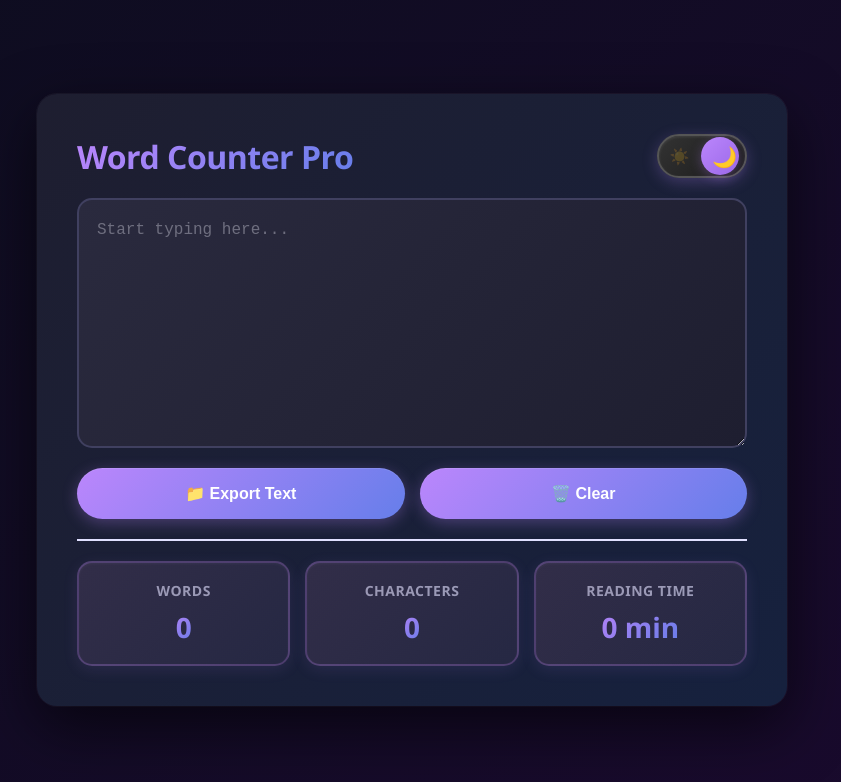
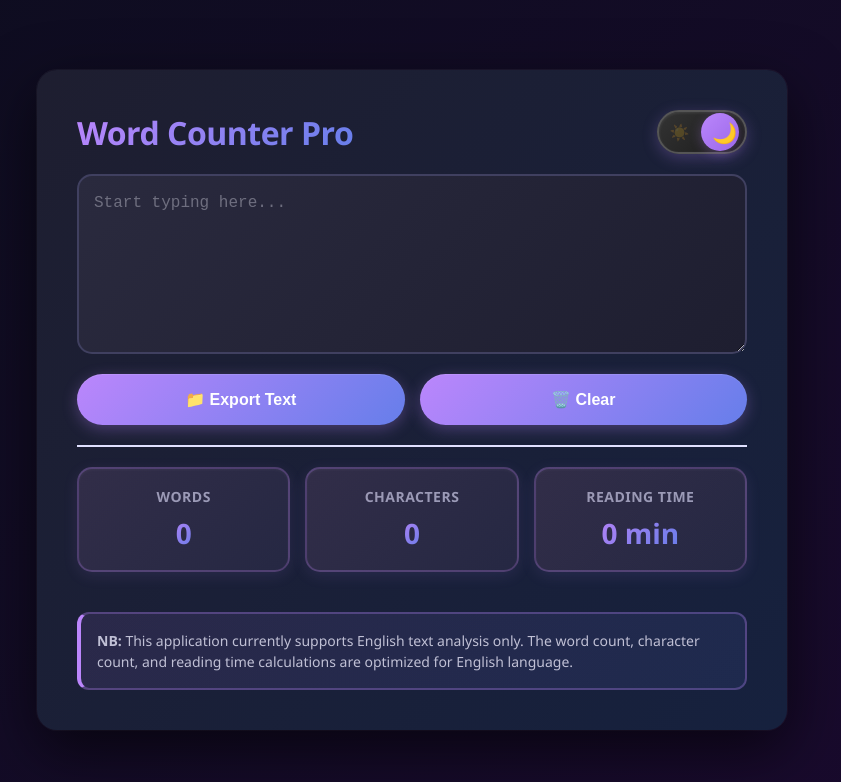
Before and after one commit to safayettahsin/Word-Counter-Pro, a plain HTML site: page index.html in a window 1280 px wide. Both pictures are taken after a click on the element "Toggle Dark Mode". Shown: the whole page, without its empty margins (228-1069 px from the left). Drawn offline with Linux system fonts and the light colour scheme.

Commit message:
Add note section to inform users about English text analysis support

```diff
--- a/index.html
+++ b/index.html
@@ -29,6 +29,10 @@
       <div class="stat"><span class="label">Characters</span><span id="char-count" class="value">0</span></div>
       <div class="stat"><span class="label">Reading Time</span><span id="reading-time" class="value">0 min</span></div>
     </div>
+
+    <div class="note-section">
+      <p class="note-text"><strong>NB:</strong> This application currently supports English text analysis only. The word count, character count, and reading time calculations are optimized for English language.</p>
+    </div>
   </div>
 
   <script src="script.js"></script>
--- a/script.js
+++ b/script.js
@@ -7,7 +7,8 @@ const darkModeToggle = document.getElementById('dark-mode-toggle');
 const exportBtn = document.getElementById('export-btn');
 const clearBtn = document.getElementById('clear-btn');
 
-const WPM_AVERAGE = 200;
+const WPM_AVERAGE = 185;
+const CPM_AVERAGE = 850; // Characters per minute
 
 // Optional: typing sound effect setup
 const typingSound = new Audio('https://actions.google.com/sounds/v1/keyboard/keyboard_typing_click.ogg');
@@ -36,8 +37,12 @@ function updateStats() {
   wordCount.classList.add('highlight');
   setTimeout(() => wordCount.classList.remove('highlight'), 300);
 
-  // Reading time in minutes, rounded up
-  const timeMinutes = words > 0 ? Math.ceil(words / WPM_AVERAGE) : 0;
+  // Reading time based on both words and characters
+  // Use the metric that gives the longer reading time (more conservative estimate)
+  const timeFromWords = words > 0 ? Math.ceil(words / WPM_AVERAGE) : 0;
+  const timeFromChars = text.length > 0 ? Math.ceil(text.length / CPM_AVERAGE) : 0;
+  const timeMinutes = Math.max(timeFromWords, timeFromChars);
+
   readingTime.textContent = `${timeMinutes} min`;
 }
 
--- a/style.css
+++ b/style.css
@@ -146,8 +146,8 @@ body.dark-mode .toggle-slider {
 /* Text Area */
 textarea {
   width: 100%;
-  height: clamp(150px, 40vh, 250px);
-  padding: clamp(12px, 3vw, 18px);
+  height: clamp(120px, 30vh, 180px);
+  padding: clamp(10px, 2.5vw, 15px);
   font-size: clamp(14px, 2.5vw, 16px);
   border-radius: clamp(10px, 2vw, 15px);
   border: 2px solid #e0e0ff;
@@ -524,3 +524,32 @@ body.dark-mode .value {
     transition: none !important;
   }
 }
+
+/* Note Section */
+.note-section {
+  margin-top: clamp(10px, 2vw, 20px);
+  padding: clamp(12px, 2.5vw, 16px);
+  background: linear-gradient(135deg, rgba(118, 75, 162, 0.08) 0%, rgba(102, 126, 234, 0.08) 100%);
+  border-left: 4px solid #764ba2;
+  border-radius: clamp(8px, 2vw, 12px);
+  border: 2px solid rgba(118, 75, 162, 0.2);
+  border-left: 4px solid #764ba2;
+}
+
+.note-text {
+  font-size: clamp(12px, 1.8vw, 14px);
+  color: #555;
+  line-height: 1.5;
+  margin: 0;
+  font-weight: 500;
+}
+
+body.dark-mode .note-section {
+  background: linear-gradient(135deg, rgba(187, 134, 252, 0.1) 0%, rgba(102, 126, 234, 0.1) 100%);
+  border-color: rgba(187, 134, 252, 0.3);
+  border-left-color: #bb86fc;
+}
+
+body.dark-mode .note-text {
+  color: #c0c0d5;
+}
```
